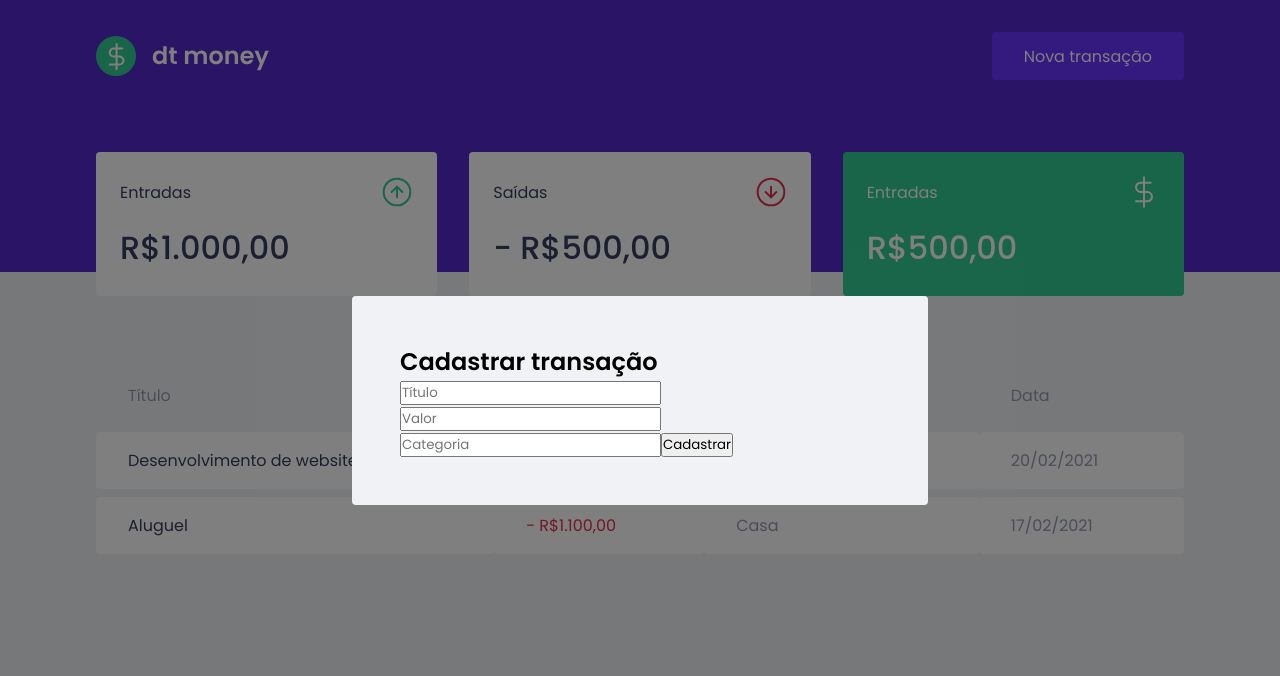
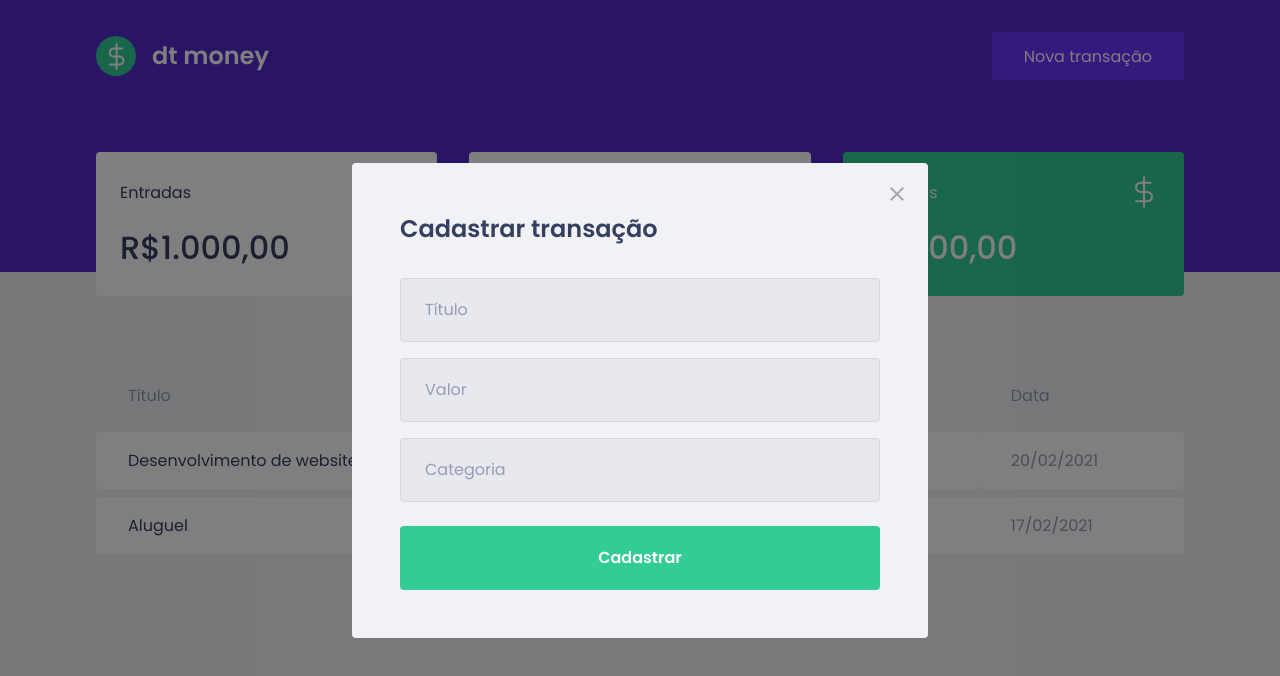
Before and after one commit to brunofray/dtmoney, a React (Create React App) app: page / in a window 1280 px wide. Both pictures are taken after a click on the button "Nova transação". Shown: the top 676 px of the page. Built offline with nearby package versions, Linux system fonts and the light colour scheme; no server answers; what miragejs would draw is missing.

Commit message:
Estilizando modal

```diff
--- a/src/components/NewTransactionModal/index.tsx
+++ b/src/components/NewTransactionModal/index.tsx
@@ -1,4 +1,5 @@
 import Modal from 'react-modal';
+import closeImg from '../../assets/close.svg';
 import { Container } from './styles';
 
 interface NewTransactionModalProps {
@@ -15,6 +16,14 @@ export function NewTransactionModal({ isOpen, onRequestClose }: NewTransactionMo
         overlayClassName="react-modal-overlay"
         className="react-modal-content"
       >
+        <button
+          type="button"
+          onClick={onRequestClose}
+          className="react-modal-close"
+        >
+          <img src={closeImg} alt="Fechar modal"/>
+        </button>
+
         <Container>
           <h2>Cadastrar transação</h2>
           <input
--- a/src/components/NewTransactionModal/styles.ts
+++ b/src/components/NewTransactionModal/styles.ts
@@ -1,5 +1,49 @@
 import styled from 'styled-components';
 
 export const Container = styled.form`
+  h2 {
+    color: var(--text-title);
+    font-size: 1.5rem;
+    margin-bottom: 2rem;
+  }
 
+  input {
+    width: 100%;
+    padding: 0 1.5rem;
+    height: 4rem;
+    border-radius: 0.25rem;
+
+    border: 1px solid #D7D7D7;
+    background: #E7E9EE;
+
+    font-weight: 400;
+    font-size: 1rem;
+
+    &::placeholder {
+      color: var(--text-body);
+    }
+
+    & + input {
+      margin-top: 1rem;
+    }
+  }
+
+  button[type="submit"] {
+    width: 100%;
+    padding: 0 1.5rem;
+    height: 4rem;
+    background-color: var(--green);
+    color: #FFF;
+    border-radius: 0.25rem;
+    border: 0;
+    font-size: 1rem;
+    margin-top: 1.5rem;
+    font-weight: 600;
+
+    transition: filter 0.2s;
+
+    &:hover {
+      filter: brightness(0.9);
+    }
+  }
 `;
--- a/src/styles/global.ts
+++ b/src/styles/global.ts
@@ -78,4 +78,18 @@ export const GlobalStyle = createGlobalStyle`
     position: relative;
     border-radius: 0.25rem;
   }
+
+  .react-modal-close {
+    position: absolute;
+    right: 1.5rem;
+    top: 1.5rem;
+    border: 0;
+    background: transparent;
+
+    transition: filter 0.2s;
+
+    &:hover {
+      filter: brightness(0.8);
+    }
+  }
 `
```
